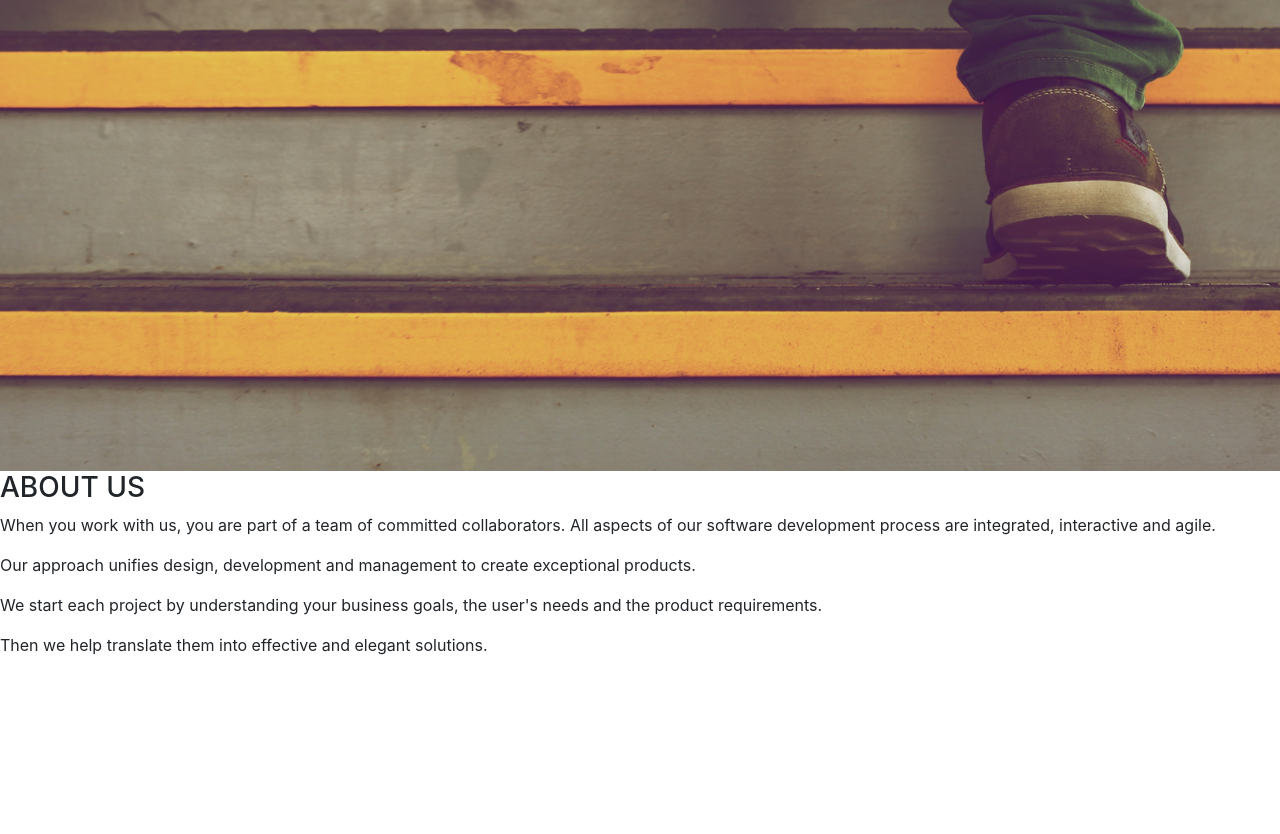
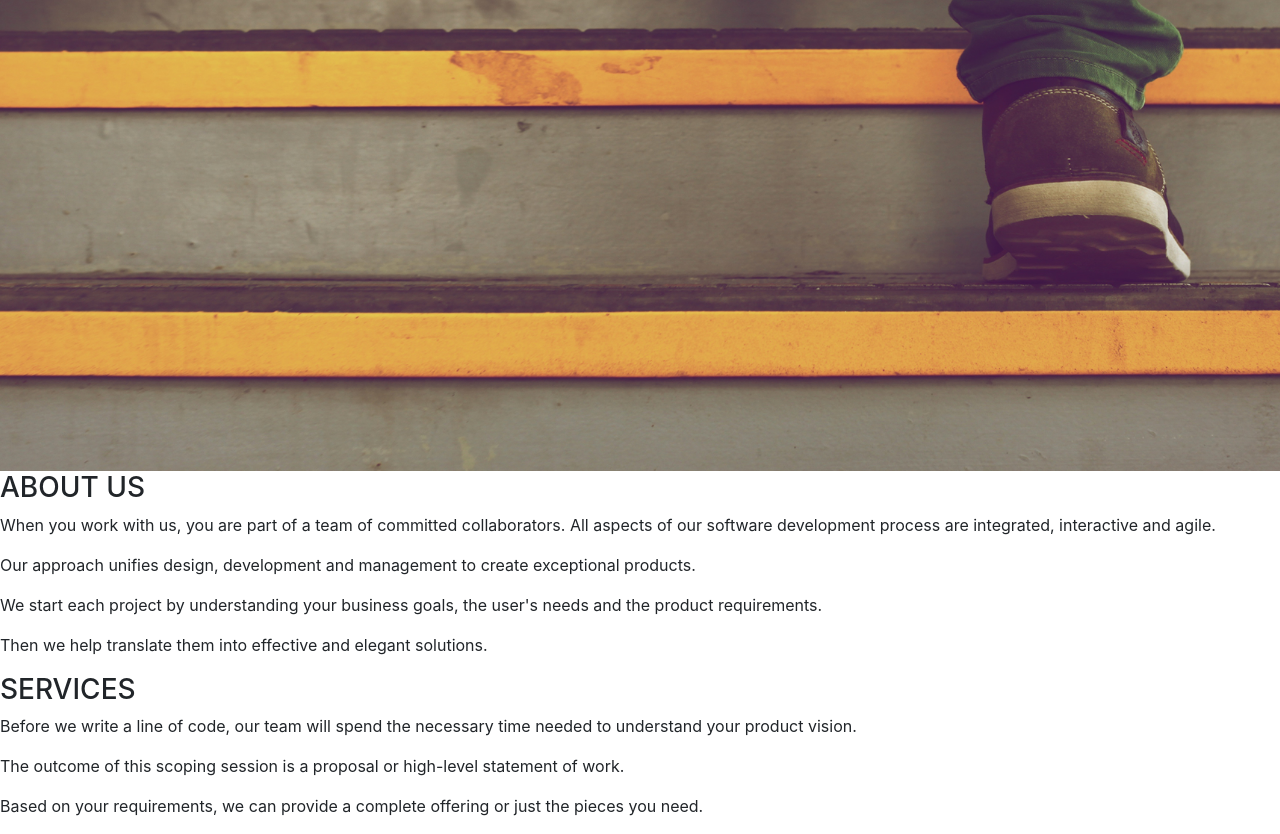
Before and after one commit to zizoubrown/Delani_Studio, a plain HTML site: page index.html in a window 1280 px wide. Shown: the part 329-1163 px from the top of the page. Before the commit the page ends 1002 px from the top, so only its background shows below. Drawn offline with nearby package versions, Linux system fonts and the light colour scheme.

Commit message:
add service section

```diff
--- a/index.html
+++ b/index.html
@@ -29,5 +29,11 @@
         <p>We start each project by understanding your business goals, the user's needs and the product requirements.</p>
         <p>Then we help translate them into effective and elegant solutions.</p>
     </div>
+    <div id="services">
+        <h3>SERVICES</h3>
+        <p>Before we write a line of code, our team will spend the necessary time needed to understand your product vision.</p>
+        <p>The outcome of this scoping session is a proposal or high-level statement of work.</p>
+        <p>Based on your requirements, we can provide a complete offering or just the pieces you need.</p>
+    </div>
 </body>
 </html>
```
